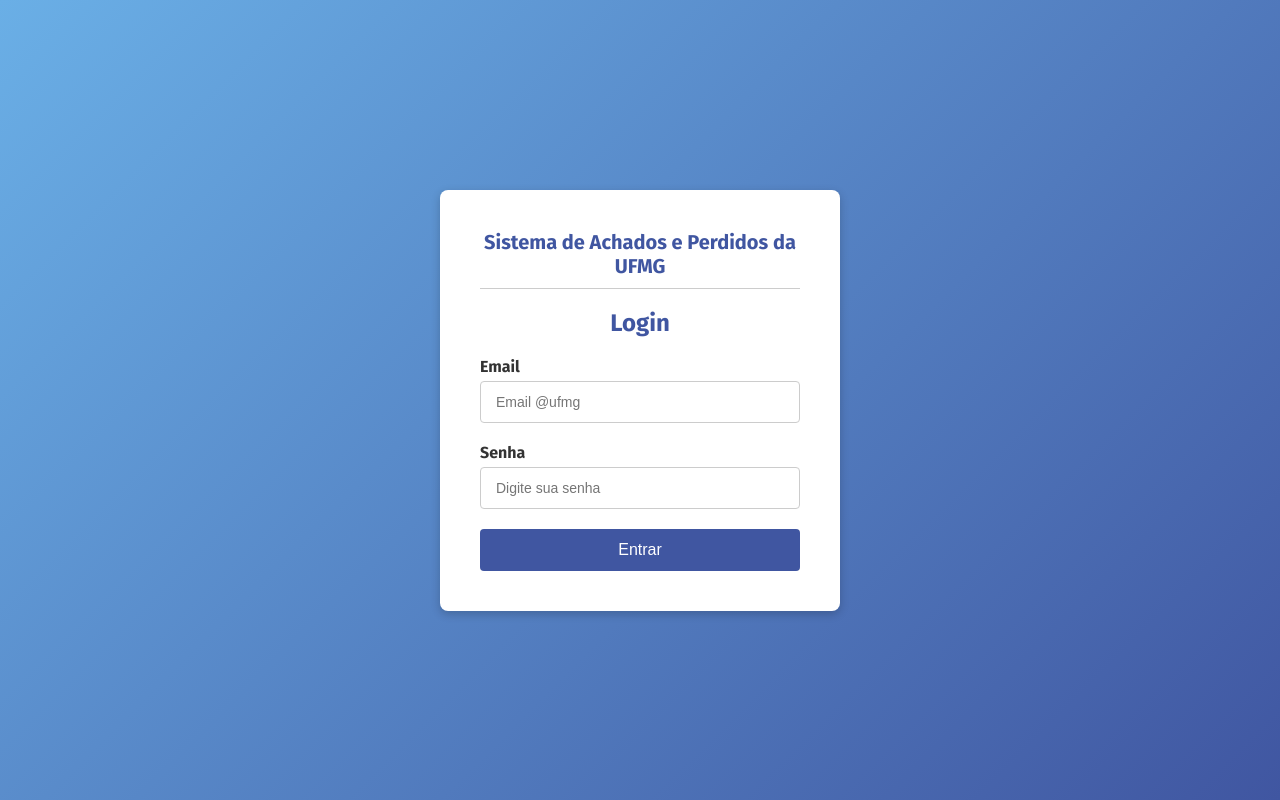
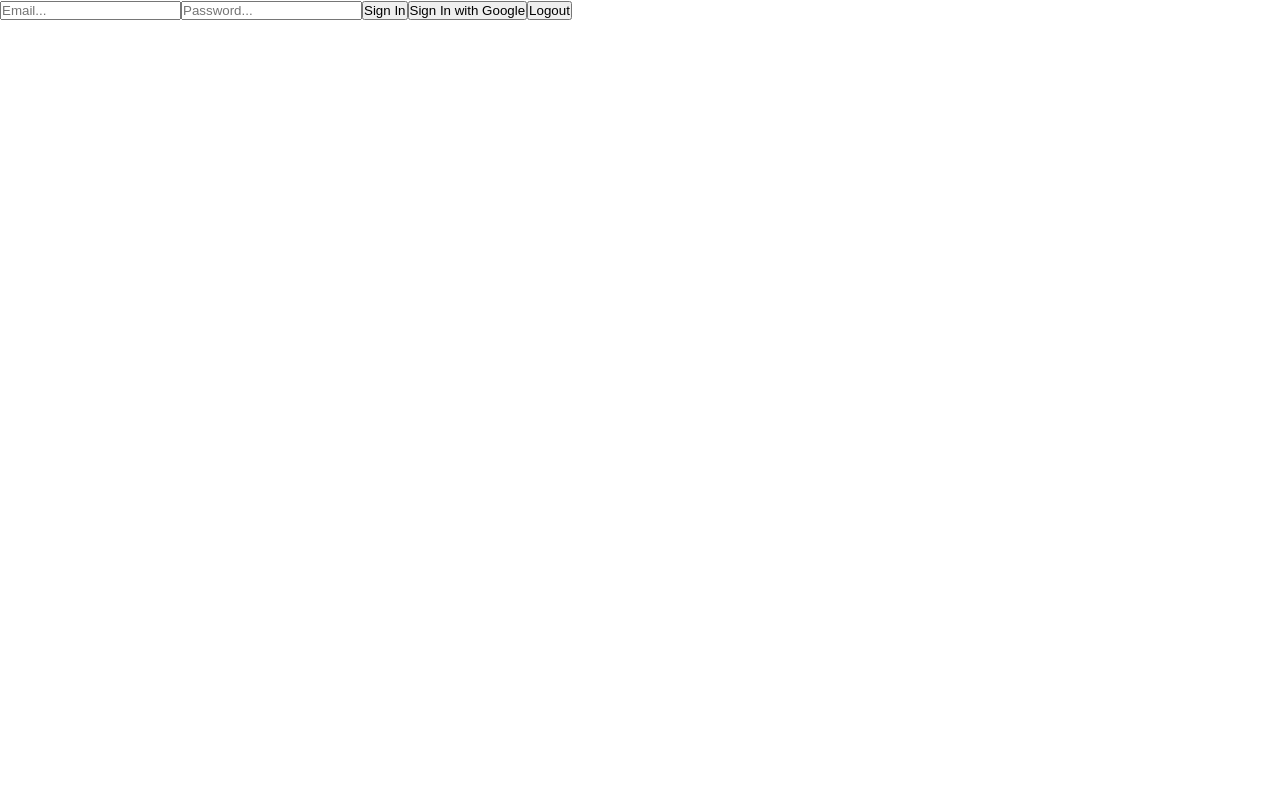
Before and after one commit to wesleymarquesdc/TP01, a React (Vite) app in the folder front-end/: page / in a window 1280 px wide. Built offline with nearby package versions, Linux system fonts and the light colour scheme.

Commit message:
configurações básicas para autenticação

```diff
--- a/front-end/src/App.jsx
+++ b/front-end/src/App.jsx
@@ -1,17 +1,16 @@
-// import { useState } from 'react'
 import { BrowserRouter as Router, Routes, Route } from 'react-router-dom';
-import LoginPage from './pages/LoginPage/Login.jsx';
-// import CadastroItemPage from './pages/RegisterItemPage/RegisterItemPage';
+import { Auth } from './components/auth.jsx'
 
 function App() {
 
   return (
-    <Routes>
+    <Router>
+        <Routes>
 
-        <Route path="/" element={<LoginPage />} />
-        <Route path="/dashboard" element={<DashboardPage />} />
+        <Route path="/" element={<Auth />} />
 
-    </Routes>
+        </Routes>
+    </Router>
   )
 }
 
--- /dev/null
+++ b/front-end/src/components/auth.jsx
@@ -0,0 +1,51 @@
+import React, { useState } from 'react';
+import { auth, googleProvide } from '../config/firebase'
+import { createUserWithEmailAndPassword, signInWithPopup, signOut } from 'firebase/auth'
+
+export const Auth = () => {
+    const [email, setEmail] = useState("");
+    const [password, setPassword] = useState("");
+
+    console.log(auth?.currentUser?.email)
+
+    const signIn = async () => {
+        try{
+            await createUserWithEmailAndPassword(auth, email, password)
+        } catch (err) {
+            console.log(err)
+        }
+    };
+
+    const signInWithGoogle = async () => {
+        try{
+            await signInWithPopup(auth, googleProvide)
+        } catch (err) {
+            console.log(err)
+        }
+    };
+
+    const logOut = async () => {
+        try{
+            await signOut(auth)
+        } catch (err) {
+            console.log(err)
+        }
+    };
+
+    return (
+        <div>
+            <input placeholder="Email..."
+            onChange={(e) => setEmail(e.target.value)}
+            />
+            <input placeholder="Password..."
+            type="password"
+            onChange={(e) => setPassword(e.target.value)}
+            />
+            <button onClick={signIn}> Sign In </button>
+
+            <button onClick={signInWithGoogle}> Sign In with Google </button>
+
+            <button onClick={logOut}> Logout </button>
+        </div>
+    );
+};
--- /dev/null
+++ b/front-end/src/config/firebase.jsx
@@ -0,0 +1,15 @@
+import { initializeApp } from "firebase/app";
+import { getAuth, GoogleAuthProvider } from "firebase/auth"
+
+const firebaseConfig = {
+  apiKey: "AIzaSyAQn1IvQCRfDs2m_IXdp7rkKGXeGq4SpEg",
+  authDomain: "tp01---eng.firebaseapp.com",
+  projectId: "tp01---eng",
+  storageBucket: "tp01---eng.firebasestorage.app",
+  messagingSenderId: "47140778742",
+  appId: "1:47140778742:web:d983fb249e3d782da432d7"
+};
+
+const app = initializeApp(firebaseConfig);
+export const auth = getAuth(app)
+export const googleProvide = new GoogleAuthProvider();
--- a/front-end/src/main.jsx
+++ b/front-end/src/main.jsx
@@ -4,6 +4,7 @@
 import App from './App.jsx'
 import Login from './pages/LoginPage/Login.jsx'
 import Dashboard from './pages/DashboardPage/Dashboard.jsx'
+import { Auth } from './components/auth.jsx'
 
 import { BrowserRouter } from 'react-router-dom'
 
@@ -13,6 +14,6 @@
     {/* <BrowserRouter>
       <App/>
     </BrowserRouter> */}
-    <Login/>
+    <Auth/>
   </StrictMode>,
 )
```
